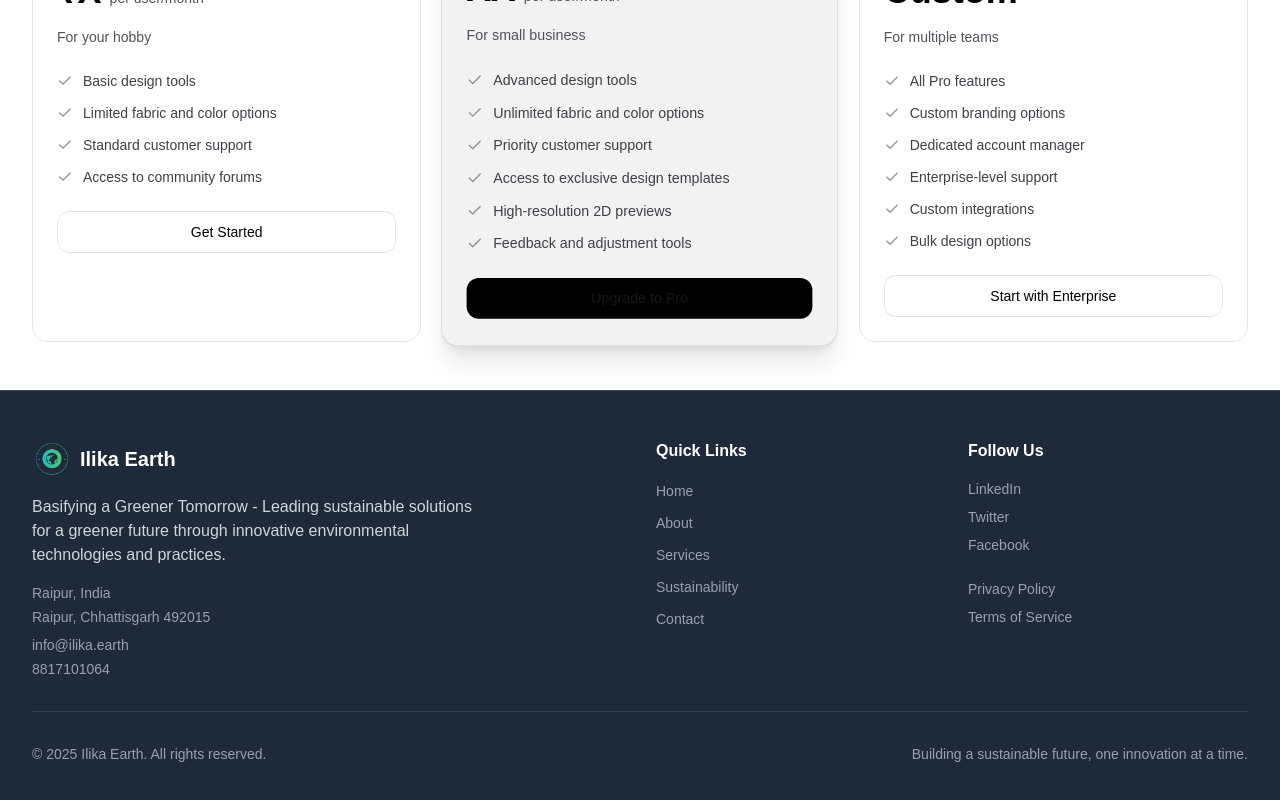
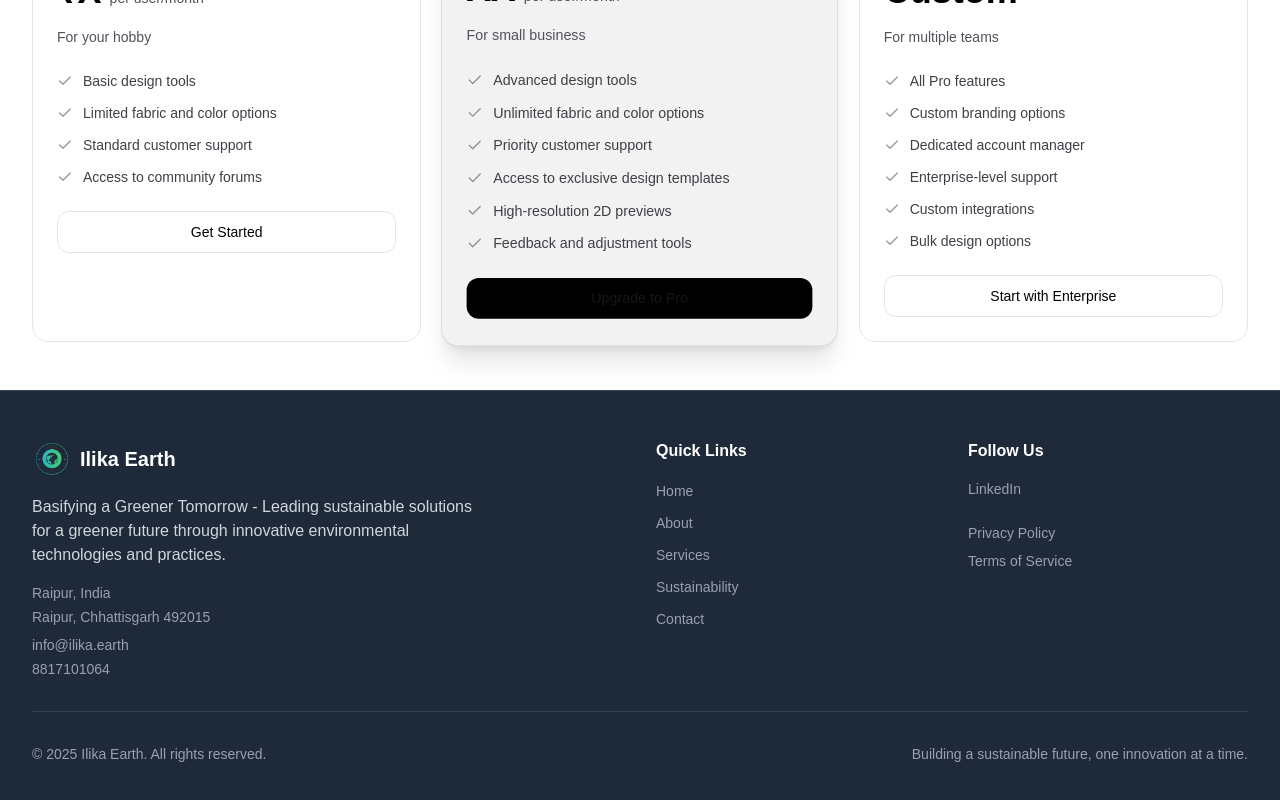
Before and after one commit to JayGupta930/ilika_earth, a Next.js app: page / in a window 1280 px wide. Shown: the part 1764-2564 px from the top of the page. Built offline with nearby package versions, Linux system fonts and the light colour scheme.

Commit message:
fix(footer): remove Twitter and Facebook links from footer

```diff
--- a/src/components/Footer.js
+++ b/src/components/Footer.js
@@ -71,22 +71,6 @@ export default function Footer() {
               >
                 LinkedIn
               </a>
-              <a
-                href={SOCIAL_LINKS.twitter}
-                target="_blank"
-                rel="noopener noreferrer"
-                className="block text-gray-400 hover:text-green-400 transition-colors duration-200 text-sm"
-              >
-                Twitter
-              </a>
-              <a
-                href={SOCIAL_LINKS.facebook}
-                target="_blank"
-                rel="noopener noreferrer"
-                className="block text-gray-400 hover:text-green-400 transition-colors duration-200 text-sm"
-              >
-                Facebook
-              </a>
             </div>
 
             <div className="space-y-2">
```
